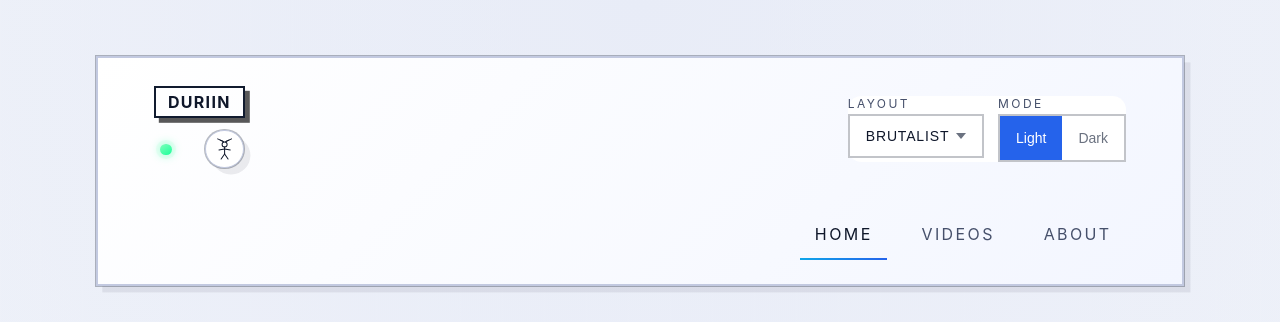
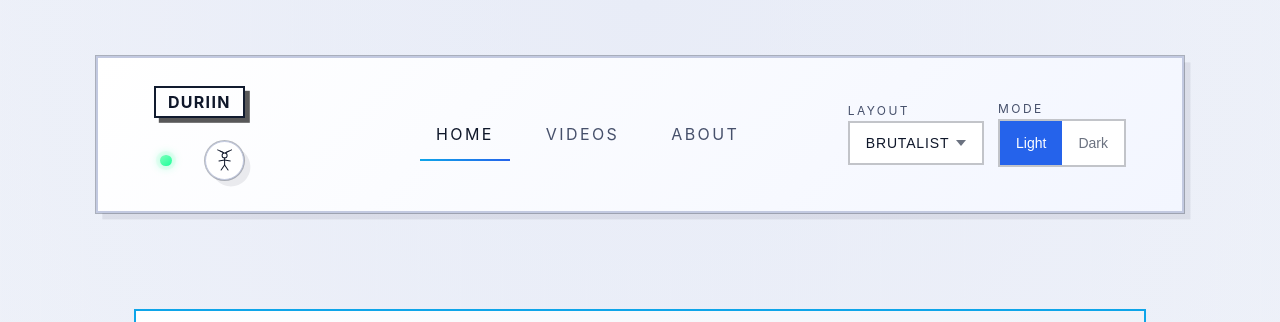
Before and after one commit to VCongini/duriin, a React (Vite) app: page / in a window 1280 px wide. Shown: the top 322 px of the page. Built offline with nearby package versions, Linux system fonts and the light colour scheme.

Commit message:
Refactor header navigation layout

```diff
--- a/src/components/Header.tsx
+++ b/src/components/Header.tsx
@@ -1,29 +1,21 @@
-import React, { memo, useEffect, useState } from 'react';
-import { Link, useLocation } from 'react-router-dom';
+import React, { memo } from 'react';
+import { NavLink } from 'react-router-dom';
 import onlineIcon from '../assets/icons/online.svg?raw';
 import offlineIcon from '../assets/icons/offline.svg?raw';
 import { ThemeSettings } from './ThemeSettings';
 
 const HeaderComponent: React.FC = () => {
-    const location = useLocation();
-    const [isSettingsOpen, setIsSettingsOpen] = useState(false);
-    const isActive = (path: string) => (location.pathname === path ? 'header__link--active' : '');
-
     const isOnline = true;
 
-    useEffect(() => {
-        setIsSettingsOpen(false);
-    }, [location.pathname]);
-
     return (
-        <header className={`header ${isSettingsOpen ? 'is-settings-open' : ''}`}>
+        <header className="header">
             <a href="#main" className="skip-link">
                 Skip to main content
             </a>
-            <div className="header__top">
-                <div className="header__left">
+            <div className="header__primary">
+                <div className="header__brand" aria-live="polite" role="status">
                     <span className="header__logo">DURIIN</span>
-                    <div className="header__status" aria-live="polite" role="status">
+                    <div className="header__status">
                         <span
                             className={`header__status-light header__status-light--${isOnline ? 'online' : 'offline'}`}
                             aria-label={isOnline ? 'Online' : 'Offline'}
@@ -36,70 +28,33 @@ const HeaderComponent: React.FC = () => {
                         />
                     </div>
                 </div>
-                <div className="header__actions">
-                    <button
-                        type="button"
-                        className={`header__menu-toggle ${isSettingsOpen ? 'is-open' : ''}`}
-                        aria-expanded={isSettingsOpen}
-                        aria-controls="header-theme-settings"
-                        onClick={() => setIsSettingsOpen((open) => !open)}
-                    >
-                        <span className="sr-only">Toggle theme settings</span>
-                        <svg
-                            className="header__menu-icon"
-                            width="22"
-                            height="22"
-                            viewBox="0 0 24 24"
-                            role="img"
-                            aria-hidden="true"
-                            focusable="false"
+                <div className="header__nav-controls">
+                    <nav className="header__nav" aria-label="Primary">
+                        <NavLink
+                            to="/"
+                            end
+                            className={({ isActive }) => `header__link ${isActive ? 'header__link--active' : ''}`}
                         >
-                            <rect
-                                className="header__menu-icon-bar header__menu-icon-bar--top"
-                                x="4"
-                                y="7"
-                                width="16"
-                                height="2"
-                                rx="1"
-                            />
-                            <rect
-                                className="header__menu-icon-bar header__menu-icon-bar--middle"
-                                x="4"
-                                y="11"
-                                width="16"
-                                height="2"
-                                rx="1"
-                            />
-                            <rect
-                                className="header__menu-icon-bar header__menu-icon-bar--bottom"
-                                x="4"
-                                y="15"
-                                width="16"
-                                height="2"
-                                rx="1"
-                            />
-                        </svg>
-                    </button>
-                    <div
-                        id="header-theme-settings"
-                        className={`header__settings ${isSettingsOpen ? 'is-open' : ''}`}
-                        aria-live="polite"
-                    >
+                            Home
+                        </NavLink>
+                        <NavLink
+                            to="/videos"
+                            className={({ isActive }) => `header__link ${isActive ? 'header__link--active' : ''}`}
+                        >
+                            Videos
+                        </NavLink>
+                        <NavLink
+                            to="/about"
+                            className={({ isActive }) => `header__link ${isActive ? 'header__link--active' : ''}`}
+                        >
+                            About
+                        </NavLink>
+                    </nav>
+                    <div className="header__controls" aria-label="Theme and layout settings">
                         <ThemeSettings />
                     </div>
                 </div>
             </div>
-            <nav className="header__nav" aria-label="Primary">
-                <Link to="/" className={`header__link ${isActive('/')}`}>
-                    Home
-                </Link>
-                <Link to="/videos" className={`header__link ${isActive('/videos')}`}>
-                    Videos
-                </Link>
-                <Link to="/about" className={`header__link ${isActive('/about')}`}>
-                    About
-                </Link>
-            </nav>
         </header>
     );
 };
--- a/src/styles/components/_header.scss
+++ b/src/styles/components/_header.scss
@@ -4,8 +4,8 @@
     display: flex;
     flex-direction: column;
     @include fluid-stack(column, var(--space-md), column, var(--space-lg), var(--space-xl));
-    align-items: flex-start;
-    justify-content: space-between;
+    align-items: stretch;
+    justify-content: center;
     border: var(--panel-border-width) solid var(--color-border);
     background: linear-gradient(135deg, var(--color-surface) 0, var(--color-surface-alt) 100%);
     box-shadow: var(--shadow-brutalist);
@@ -16,47 +16,32 @@
         var(--space-md) var(--space-xl),
         var(--space-lg) var(--space-xxl)
     );
+}
+
+.header__primary {
+    display: flex;
+    flex-direction: column;
+    gap: var(--space-md);
+    width: 100%;
 
     @include respond(tablet) {
+        flex-direction: row;
         align-items: center;
+        gap: var(--space-lg);
     }
 }
 
-.header__top {
+.header__brand {
     display: flex;
     align-items: center;
+    gap: var(--space-md);
+    flex-wrap: wrap;
     justify-content: space-between;
-    gap: var(--space-lg);
     width: 100%;
-    flex-wrap: wrap;
 
     @include respond(tablet) {
-        align-items: center;
-        flex-wrap: nowrap;
-    }
-}
-
-.header__actions {
-    display: inline-flex;
-    align-items: center;
-    justify-content: flex-end;
-    gap: var(--space-sm);
-    position: relative;
-    flex: 0 1 auto;
-}
-
-.header__left {
-    display: inline-flex;
-    flex-direction: row;
-    align-items: center;
-    flex-wrap: wrap;
-    gap: var(--space-sm);
-    flex: 0 1 auto;
-
-    @include respond(tablet) {
-        flex-direction: column;
-        align-items: flex-start;
-        @include responsive-space(gap, var(--space-xxs), var(--space-xs));
+        width: auto;
+        justify-content: flex-start;
     }
 }
 
@@ -121,18 +106,34 @@
     stroke-linejoin: round;
 }
 
-.header__nav {
-    @include fluid-stack(row, var(--space-sm), row, var(--space-md));
+.header__nav-controls {
+    display: flex;
+    flex-direction: row;
+    align-items: center;
+    justify-content: center;
+    gap: var(--space-md);
     flex-wrap: wrap;
     width: 100%;
-    align-self: stretch;
-    align-items: stretch;
+
+    @include respond(tablet) {
+        flex: 1 1 auto;
+        justify-content: space-between;
+    }
+}
+
+.header__nav {
+    display: flex;
+    align-items: center;
+    justify-content: center;
+    gap: var(--space-sm);
+    flex: 1 1 auto;
+    flex-wrap: wrap;
     text-transform: uppercase;
     letter-spacing: 0.15em;
 
     @include respond(tablet) {
-        width: 100%;
-        justify-content: flex-end;
+        justify-content: center;
+        gap: var(--space-md);
     }
 }
 
@@ -140,167 +141,42 @@
     position: relative;
     text-decoration: none;
     color: var(--color-text-secondary);
-    @include responsive-text(0.7rem, 0.85rem);
+    @include responsive-text(0.78rem, 0.95rem);
     min-height: var(--tap-target);
+    min-width: 4rem;
     display: inline-flex;
     align-items: center;
     justify-content: center;
-    padding: 0.35rem 0.9rem;
+    padding: 0.5rem 1rem;
     border-radius: var(--radius-sm);
 }
 
-.header__menu-toggle {
+.header__controls {
     display: inline-flex;
     align-items: center;
     justify-content: center;
-    width: var(--button-height-md);
-    height: var(--button-height-md);
-    min-width: var(--tap-target);
-    min-height: var(--tap-target);
-    border-radius: var(--radius-sm);
-    border: var(--border-base) solid var(--color-border-strong);
-    background: var(--color-surface);
-    color: var(--color-text-primary);
-    box-shadow: var(--shadow-brutalist);
-    cursor: pointer;
-    transition: transform 150ms ease, box-shadow 150ms ease;
-    padding: 0;
-    overflow: hidden;
+    gap: var(--space-sm);
+    flex-wrap: wrap;
+    flex: 0 1 auto;
 
     @include respond(tablet) {
-        display: none;
+        justify-content: flex-end;
+        gap: var(--space-md);
     }
 }
 
-.header__menu-toggle:hover,
-.header__menu-toggle:focus-visible {
-    transform: translateY(-1px);
-    box-shadow: var(--shadow-brutalist-strong, var(--shadow-brutalist));
+.header__controls .theme-settings {
+    width: auto;
+    gap: var(--space-sm);
+    align-items: center;
 }
 
-.header__menu-icon {
-    width: 1.35rem;
-    height: 1.35rem;
-    color: currentColor;
-    flex-shrink: 0;
-}
-
-.header__menu-icon-bar {
-    transform-origin: center;
-    transition: transform 160ms ease, opacity 140ms ease;
-}
-
-.header__menu-icon rect {
-    fill: currentColor;
-}
-
-.header__menu-toggle.is-open .header__menu-icon-bar--top {
-    transform: translateY(4px) rotate(45deg);
-}
-
-.header__menu-toggle.is-open .header__menu-icon-bar--middle {
-    opacity: 0;
-}
-
-.header__menu-toggle.is-open .header__menu-icon-bar--bottom {
-    transform: translateY(-4px) rotate(-45deg);
-}
-
-.header__settings {
-    width: min(22rem, 90vw);
-    display: none;
-    padding: var(--space-sm);
-    border: var(--panel-border-width) solid var(--color-border);
-    border-radius: var(--radius-md);
-    background: var(--color-bg-panel);
-    box-shadow: var(--shadow-brutalist);
-    position: absolute;
-    top: calc(100% + var(--space-xxs));
-    right: 0;
-    margin-top: 0;
-    z-index: 12;
-    backdrop-filter: blur(6px);
-    flex-direction: column;
-    gap: var(--space-sm);
-}
-
-.header__settings.is-open {
-    display: flex;
-}
-
-.header__settings .theme-settings {
-    width: 100%;
-    gap: var(--space-md);
-    align-items: flex-start;
-}
-
-.header__settings .theme-settings__group {
-    width: 100%;
-    align-items: flex-start;
-}
-
-.header__settings .theme-settings__select,
-.header__settings .theme-settings__modes {
+.header__controls .theme-settings__group,
+.header__controls .theme-settings__select,
+.header__controls .theme-settings__modes,
+.header__controls .theme-settings__dropdown {
     width: auto;
-    min-width: 0;
-    align-self: flex-start;
-    max-width: max-content;
-    box-shadow: var(--shadow-brutalist);
-}
-
-.header__settings .theme-settings__dropdown {
-    width: 100%;
-}
-
-.header.is-settings-open .header__top {
-    gap: var(--space-lg);
-}
-
-.header.is-settings-open .header__left {
-    flex: 0 1 auto;
-}
-
-@include respond(tablet) {
-    .header__actions {
-        margin-left: auto;
-        gap: var(--space-md);
-    }
-
-    .header__settings {
-        position: static;
-        display: block;
-        width: auto;
-        padding: 0;
-        border: none;
-        box-shadow: none;
-        background: transparent;
-        margin-left: auto;
-        margin-top: 0;
-        max-width: none;
-        backdrop-filter: none;
-        gap: var(--space-xs);
-    }
-
-    .header__settings .theme-settings {
-        width: auto;
-        gap: var(--space-sm);
-    }
-
-    .header__settings .theme-settings__group,
-    .header__settings .theme-settings__select,
-    .header__settings .theme-settings__modes,
-    .header__settings .theme-settings__dropdown {
-        width: auto;
-        box-shadow: none;
-    }
-
-    .header.is-settings-open .header__top {
-        gap: var(--space-md);
-    }
-
-    .header.is-settings-open .header__left {
-        flex: 0 1 auto;
-    }
+    box-shadow: none;
 }
 
 .skip-link {
@@ -385,19 +261,6 @@
     font-weight: 600;
 }
 
-[data-theme-layout='modern'] .header__menu-toggle {
-    border-radius: var(--radius-pill);
-    border-width: var(--border-thin);
-    box-shadow: var(--shadow-modern);
-    background: var(--button-ghost-bg);
+[data-theme-layout='modern'] .header__controls {
+    gap: var(--space-sm);
 }
-
-[data-theme-layout='modern'] .header__settings {
-    border-radius: var(--radius-lg);
-    box-shadow: var(--shadow-modern);
-}
-
-[data-theme-layout='brutalist'] .header__settings {
-    background: var(--color-surface);
-    backdrop-filter: none;
-}
```
